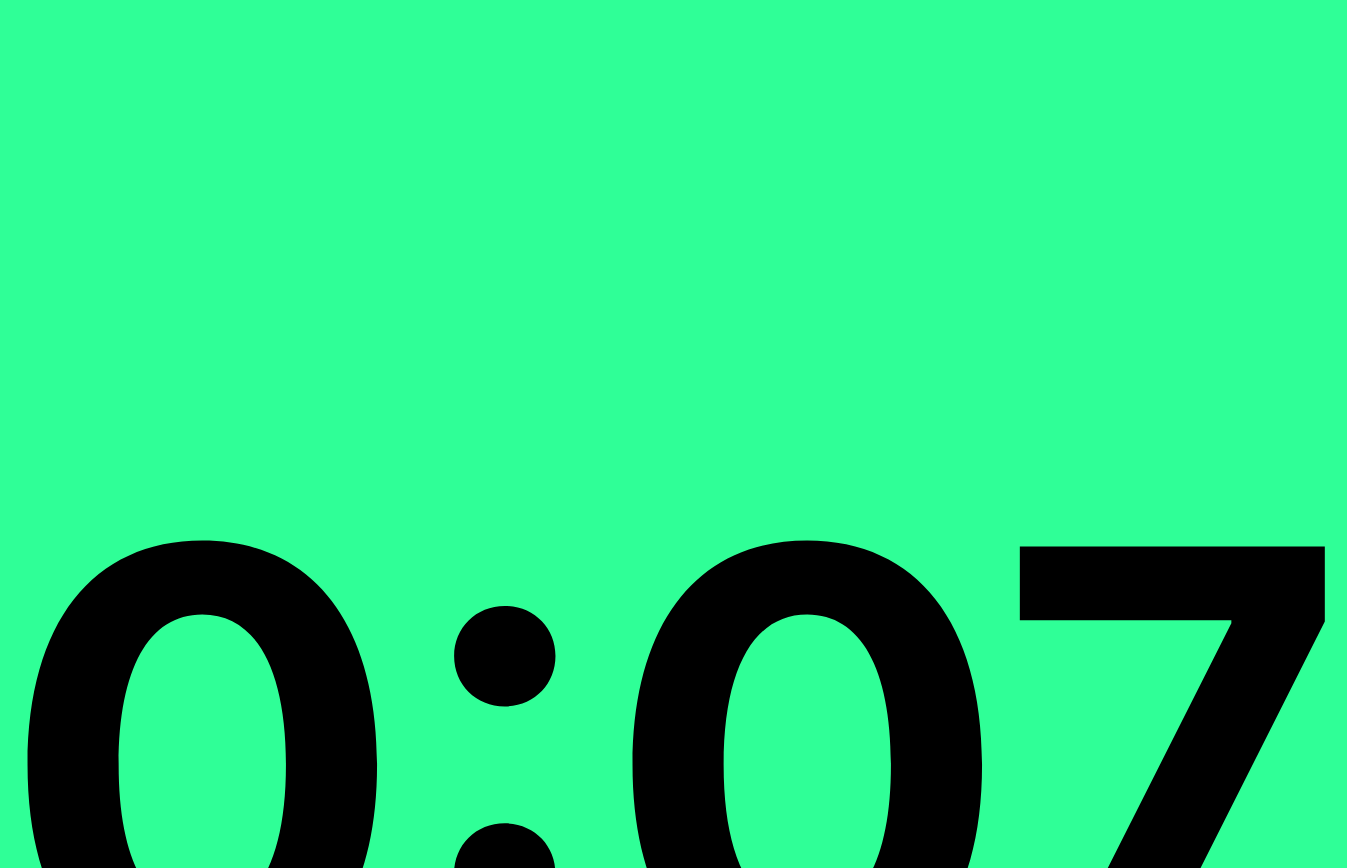
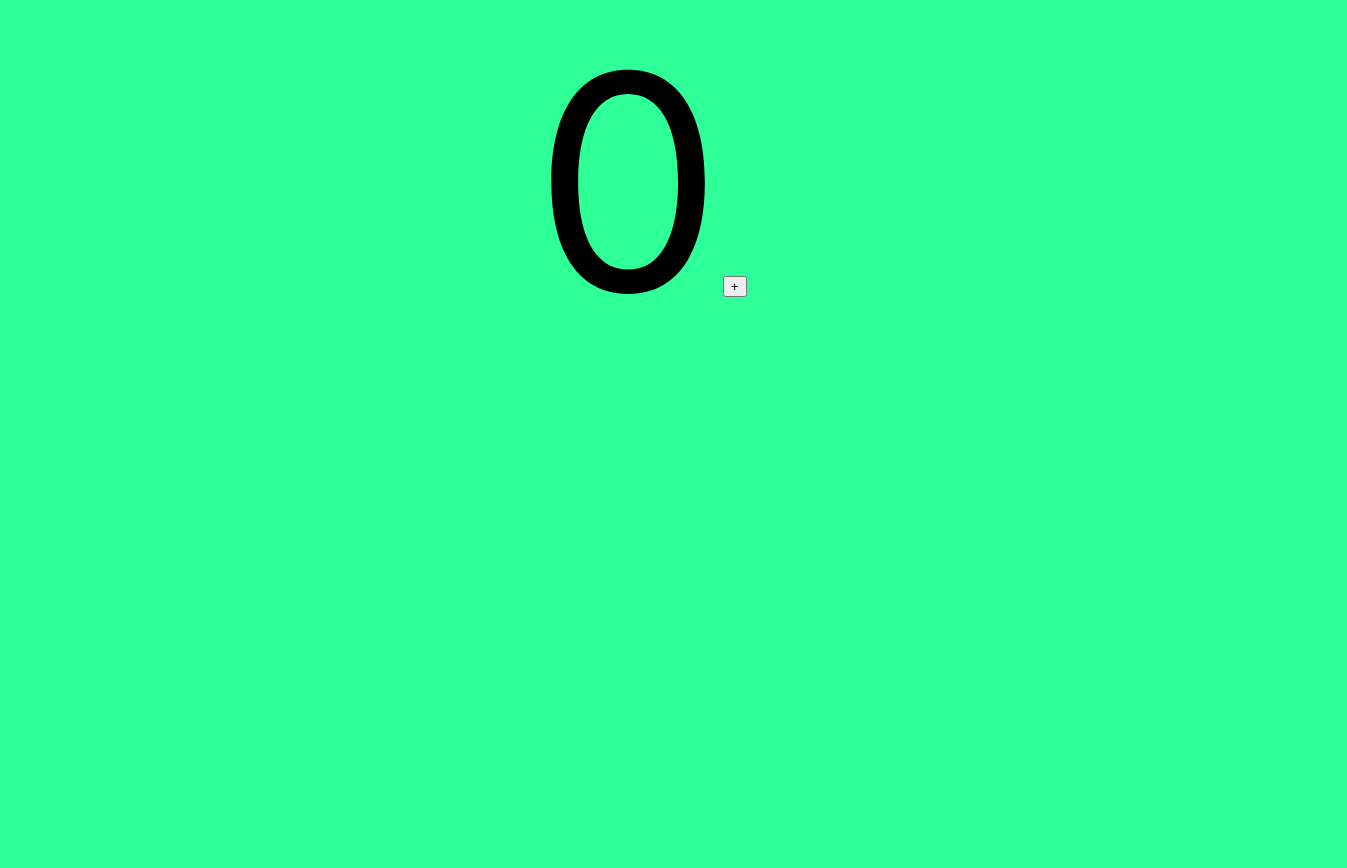
Before and after one commit to agilles1/practice-timer, a React (Create React App) app: page / in a window 1280 px wide. Shown: the top 868 px of the page, 1347 px wide, since content can reach past the window. After the commit the page ends 800 px from the top, so only its background shows below. Built offline with nearby package versions, Linux system fonts and the light colour scheme.

Commit message:
Countdown timer added

```diff
--- a/src/components/Timer.js
+++ b/src/components/Timer.js
@@ -1,55 +1,57 @@
-import React, { useState, useEffect } from 'react';
+import React, { useState } from 'react';
 
-// function Timer() {
+export default function Timer(props) {
 
-//     const [seconds, setSeconds] = useState(50)
+    const [seconds, setSeconds] = useState(props? 0:props)
 
-//     const startTimer = () => {
-//         setInterval(setSeconds(seconds - 1), 1000)
-//     }
+    function startTimer() {
+        const interval = setInterval(() => {
+            setSeconds(seconds => seconds - 1);
+          }, 1000);
+          return () => clearInterval(interval);
+    }
+
+    return (
+        <div>
+            {seconds}
+            <button onClick={startTimer}>+</button>
+        </div>
+    )
+}
+
+
+// const Timer = (props) => {
+//     const {initialMinute = 0,initialSeconds = 15} = props;
+//     const [ minutes, setMinutes ] = useState(initialMinute);
+//     const [seconds, setSeconds ] =  useState(initialSeconds);
+
+//     useEffect(()=>{
+//     let myInterval = setInterval(() => {
+//             if (seconds > 0) {
+//                 setSeconds(seconds - 1);
+//             }
+//             if (seconds === 0) {
+//                 if (minutes === 0) {
+//                     clearInterval(myInterval)
+//                 } else {
+//                     setMinutes(minutes - 1);
+//                     setSeconds(59);
+//                 }
+//             }
+//         }, 1000)
+//         return ()=> {
+//             clearInterval(myInterval);
+//           };
+//     });
 
 //     return (
 //         <div>
-//             {seconds}
-//             <button onClick={startTimer}>+</button>
+//         { minutes === 0 && seconds === 0
+//             ? null
+//             : <h1> {minutes}:{seconds < 10 ?  `0${seconds}` : seconds}</h1>
+//         }
 //         </div>
 //     )
 // }
 
-// export default Timer
-
-const Timer = (props) => {
-    const {initialMinute = 0,initialSeconds = 15} = props;
-    const [ minutes, setMinutes ] = useState(initialMinute);
-    const [seconds, setSeconds ] =  useState(initialSeconds);
-
-    useEffect(()=>{
-    let myInterval = setInterval(() => {
-            if (seconds > 0) {
-                setSeconds(seconds - 1);
-            }
-            if (seconds === 0) {
-                if (minutes === 0) {
-                    clearInterval(myInterval)
-                } else {
-                    setMinutes(minutes - 1);
-                    setSeconds(59);
-                }
-            }
-        }, 1000)
-        return ()=> {
-            clearInterval(myInterval);
-          };
-    });
-
-    return (
-        <div>
-        { minutes === 0 && seconds === 0
-            ? null
-            : <h1> {minutes}:{seconds < 10 ?  `0${seconds}` : seconds}</h1>
-        }
-        </div>
-    )
-}
-
-export default Timer;
+// export default Timer;
```
